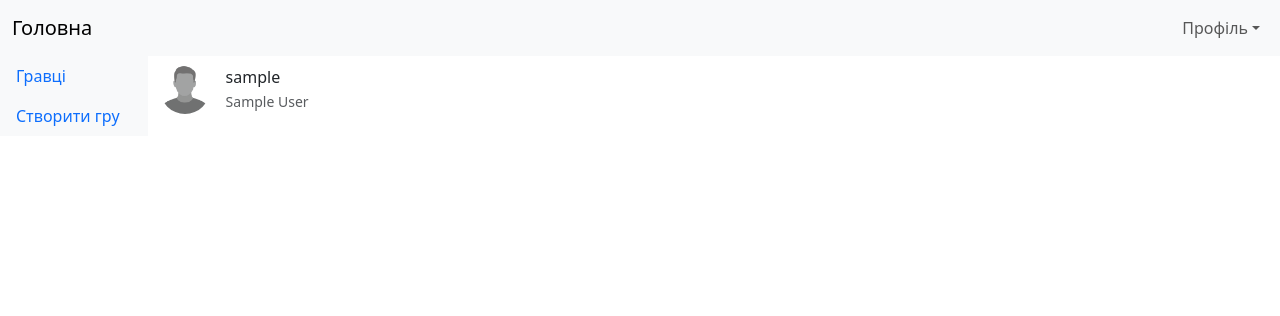
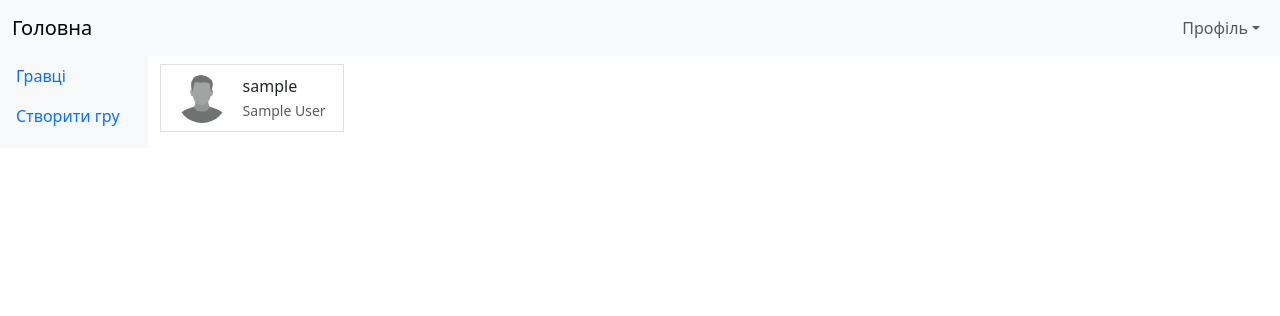
Before and after one commit to AndrewSkylone/TeamManager, a Django app: page /players in a window 1280 px wide. Shown: the top 316 px of the page. Run offline with Django 4.2, Linux system fonts and the light colour scheme; the visitor is signed in with stand-in values (Sample User, id 1); data comes from the database, SQL or seed files in the repository; data that the repository does not hold is empty; some libraries are stand-ins or nearby versions.

Commit message:
оформлення players

```diff
--- a/sport_team/main/templates/main/players.html
+++ b/sport_team/main/templates/main/players.html
@@ -2,9 +2,11 @@
 {% load django_bootstrap5 %}
 {% block title %}Всі гравці{% endblock %}
 {% block content %}
-{% for player in players %}
+<div class="list-group">
+    {% for player in players %}
     <div class="col-md-6 col-lg-2 mb-2">
         {% include "main/player_card.html" %}
     </div>
-{% endfor %}
+    {% endfor %}
+</div>
 {% endblock %}
```
